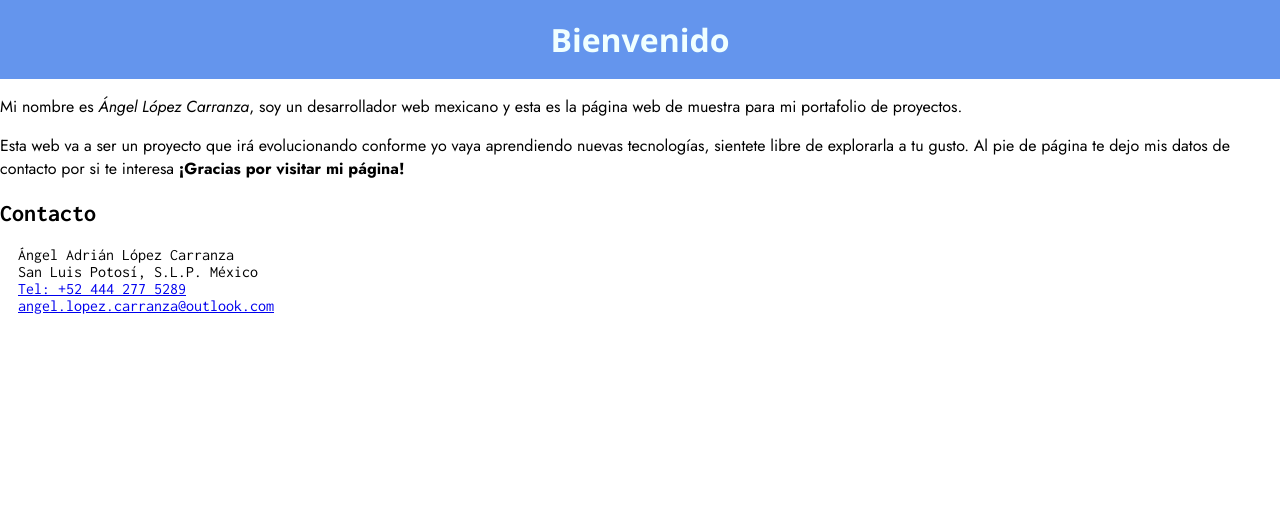
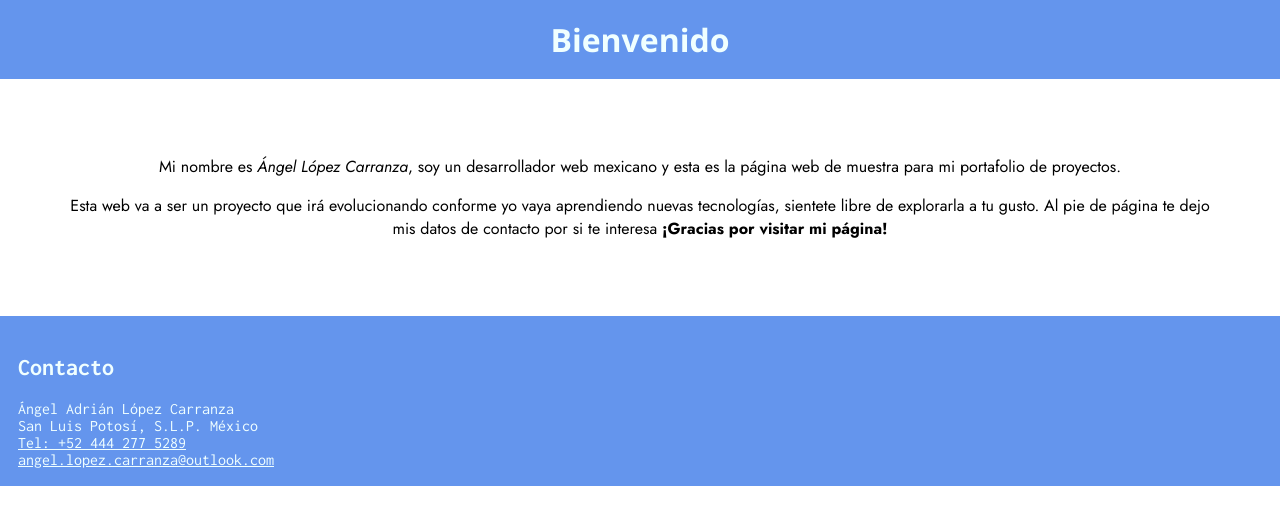
Before and after one commit to zallen-mobius/pagina-personal, a plain HTML site: page index.html in a window 1280 px wide. Drawn offline with nearby package versions, Linux system fonts and the light colour scheme.

Commit message:
style(pages): :art: Se corrige color de los links de contacto en pagina.
Se corrrige estilo de links de contacto de página que se mostraban en azul predeterminado, ahora son color azure.

```diff
--- a/css/style.css
+++ b/css/style.css
@@ -9,6 +9,12 @@ body, html {
     padding: 0;
 }
 
+.header__title {
+    color: azure;
+    margin: 18px auto;
+    font-family: "Open Sans", sans-serif;
+}
+
 .body__header {
     margin: 0;
     padding: 0;
@@ -16,20 +22,21 @@ body, html {
     background-color: cornflowerblue;
 }
 
-.header__title {
-    color: azure;
-    margin: 18px auto;
-    font-family: "Open Sans", sans-serif;
-}
-
 .body__content {
+    margin: 36px;
+    padding: 24px;
+    text-align: center;
     font-family: "Jost", sans-serif;
 }
 
 .body__footer {
+    padding: 18px;
+    color: azure;
+    text-decoration: none;
+    background-color: cornflowerblue;
     font-family: "Inconsolata", monospace;
 }
 
-.footer__info {
-    padding-left: 18px;
+.footer__link {
+    color: azure;
 }
--- a/index.html
+++ b/index.html
@@ -27,8 +27,8 @@
         <div class="footer__info" >
             Ángel Adrián López Carranza <br/>
             San Luis Potosí, S.L.P. México <br/>
-            <a href="tel:+524442775289" >Tel: +52 444 277 5289 </a> <br/>
-            <a href="mailto:angel.lopez.carranza@outlook.com" >angel.lopez.carranza@outlook.com</a><br/>
+            <a href="tel:+524442775289" class="footer__link" >Tel: +52 444 277 5289 </a> <br/>
+            <a href="mailto:angel.lopez.carranza@outlook.com" class="footer__link" >angel.lopez.carranza@outlook.com</a><br/>
         </div>
     </footer>
 </body>
```
